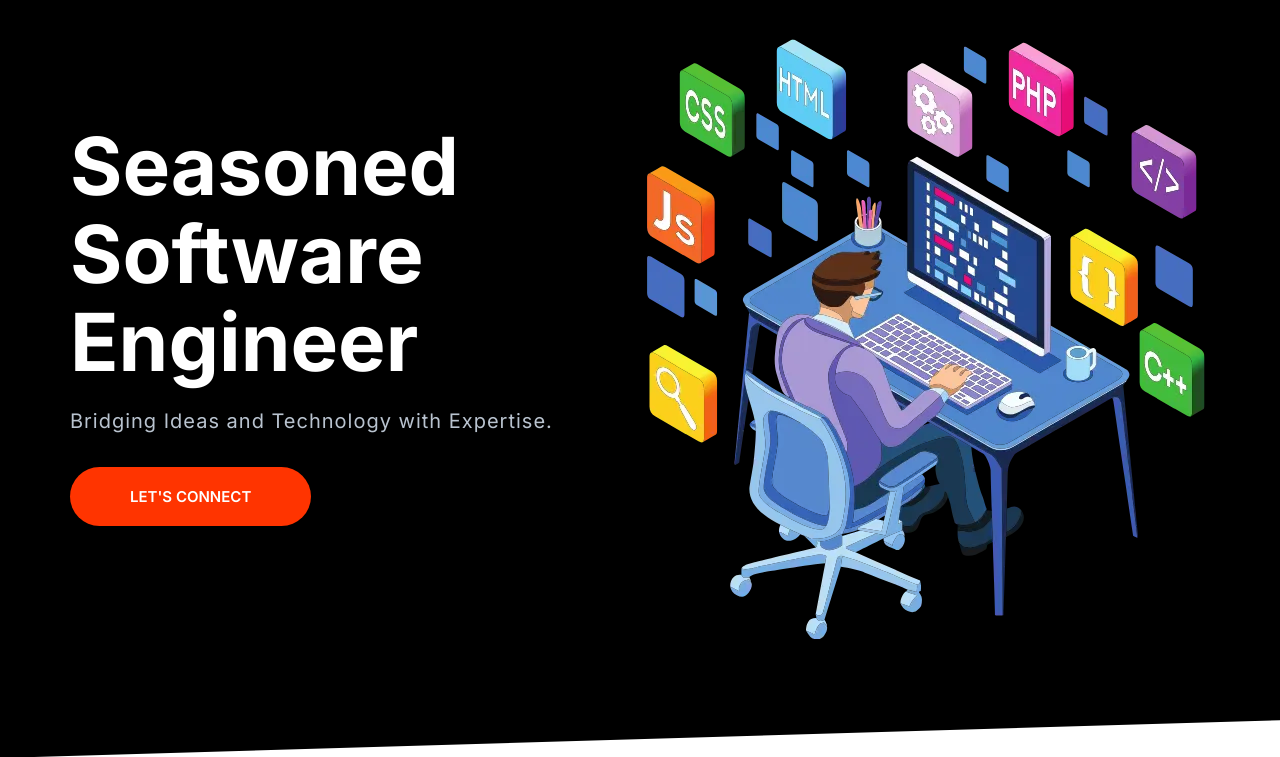
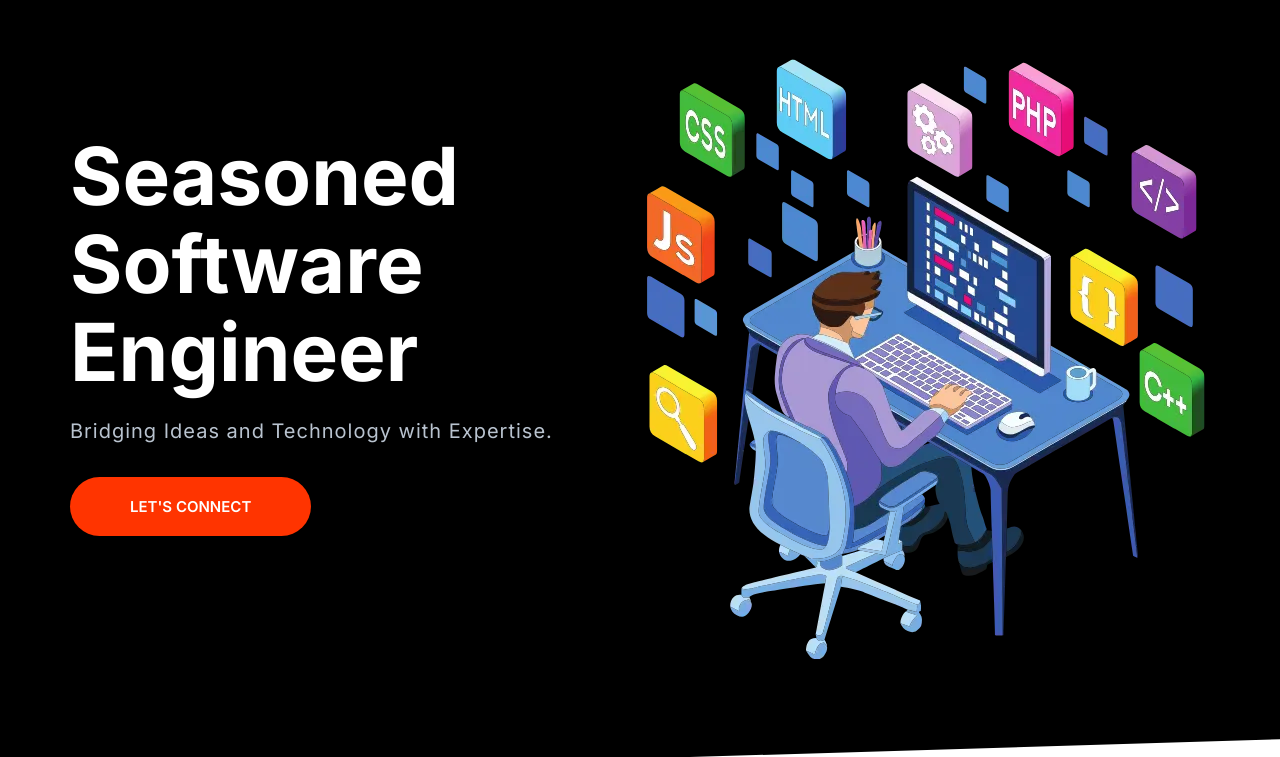
Before and after one commit to FantazinD/DeveloperProfile, a website: page public/index.html in a window 1280 px wide. Shown: the part 48-805 px from the top of the page. Drawn offline with nearby package versions, Linux system fonts and the light colour scheme.

Commit message:
added hero image margin to large screens

```diff
--- a/css/styles.css
+++ b/css/styles.css
@@ -611,6 +611,10 @@ a {
     .hero {
         padding-top: 0;
     }
+
+    .hero__image {
+        margin-top: 5rem;
+    }
 }
 
 /* Domain Block */
```
